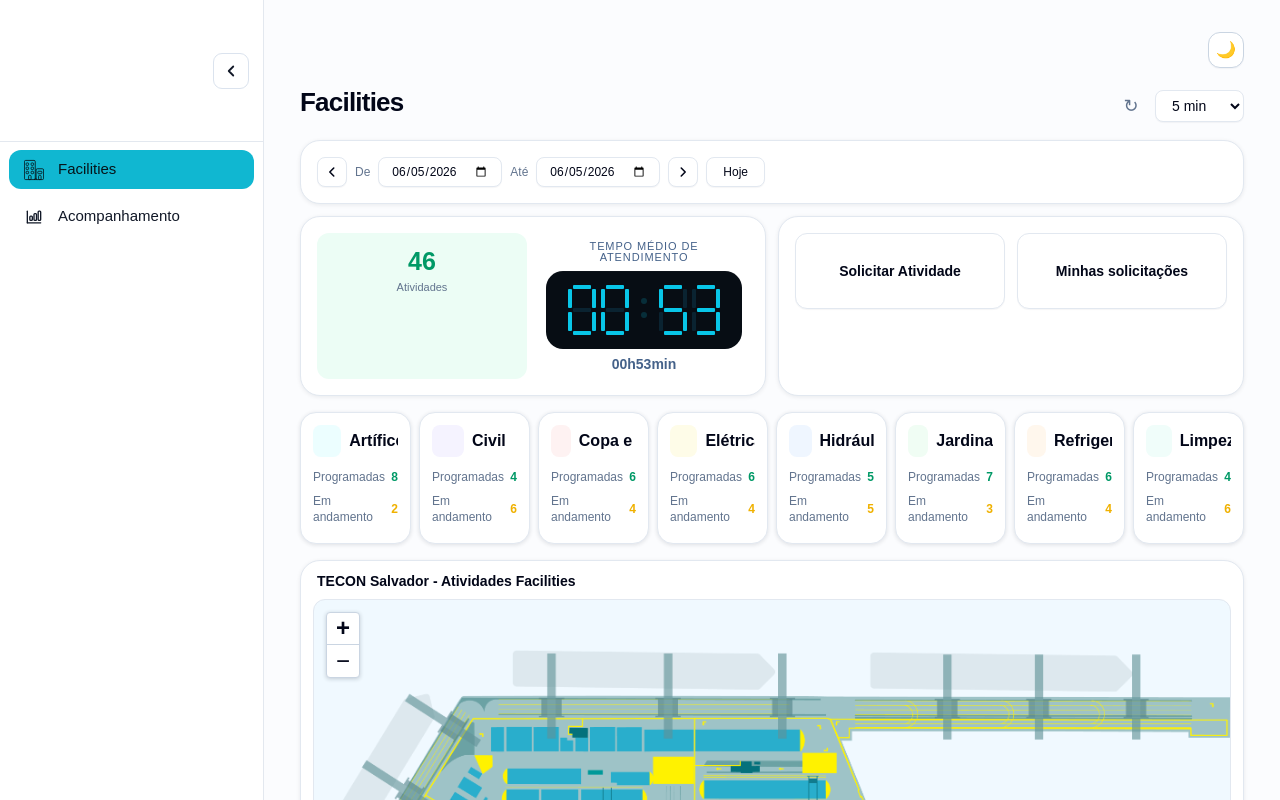
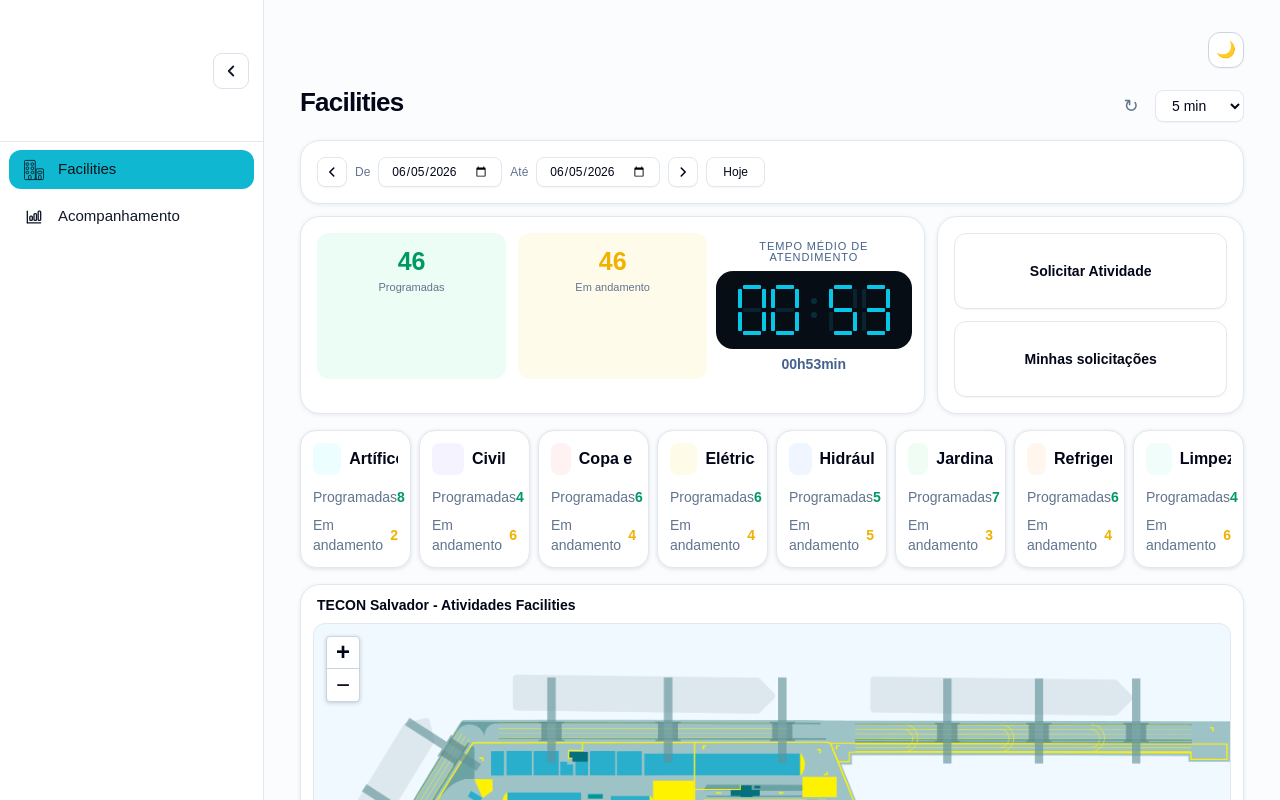
Before and after one commit to BAQ2002/OpsHub-Facilities, a Next.js app: page / in a window 1280 px wide. Shown: the top 800 px of the page. Built offline with nearby package versions, Linux system fonts and the light colour scheme.

Commit message:
Adiçãod de atividade em andamento

```diff
--- a/app/page.tsx
+++ b/app/page.tsx
@@ -402,14 +402,20 @@ export default function Home() {
             </div>
           </div>
 
-          <div className="grid gap-3 lg:grid-cols-2">
-            <div className="rounded-[20px] border border-slate-200 bg-white p-4 shadow-[0_1px_4px_rgba(15,23,42,0.08)]">
-              <div className="grid gap-3 sm:grid-cols-2">
+          <div className="grid gap-3 lg:grid-cols-3">
+            <div className="lg:col-span-2 rounded-[20px] border border-slate-200 bg-white p-4 shadow-[0_1px_4px_rgba(15,23,42,0.08)]">
+              <div className="grid gap-3 sm:grid-cols-3">
                 <SummaryCard
                   value={String(totals.Planned)}
-                  label="Atividades"
+                  label="Programadas"
                   bg="bg-emerald-50"
                   color="text-emerald-600"
+                />
+                <SummaryCard
+                  value={String(totals.Planned)}
+                  label="Em andamento"
+                  bg="bg-amber-50"
+                  color="text-yellow-500"
                 />
                 <SlaDisplay
                   displayValue={averageSlaClock.display}
@@ -418,8 +424,8 @@ export default function Home() {
               </div>
             </div>
 
-            <div className="rounded-[20px] border border-slate-200 bg-white p-4 shadow-[0_1px_4px_rgba(15,23,42,0.08)]">
-              <div className="grid gap-3 sm:grid-cols-2">
+            <div className="lg:col-span-1 rounded-[20px] border border-slate-200 bg-white p-4 shadow-[0_1px_4px_rgba(15,23,42,0.08)]">
+              <div className="grid gap-3 sm:grid-cols-1">
                 <ActionCard
                   href="/solicitar-atividade"
                   label="Solicitar Atividade"
@@ -453,7 +459,7 @@ export default function Home() {
               </div>
 
               <div className="mt-3">
-                <dl className="space-y-2 text-xs">
+                <dl className="space-y-2 text-sm">
                   <Metric
                     label="Programadas"
                     value={card.Planned}
```
